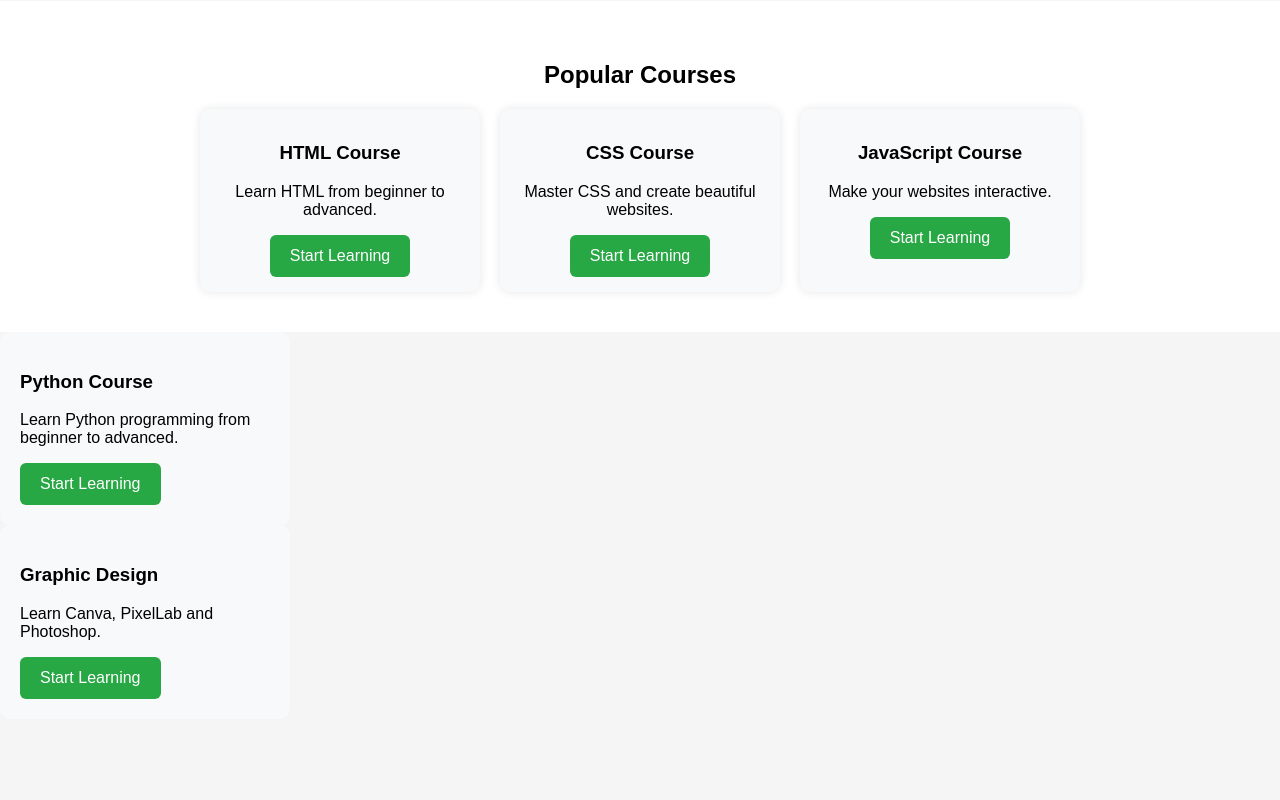
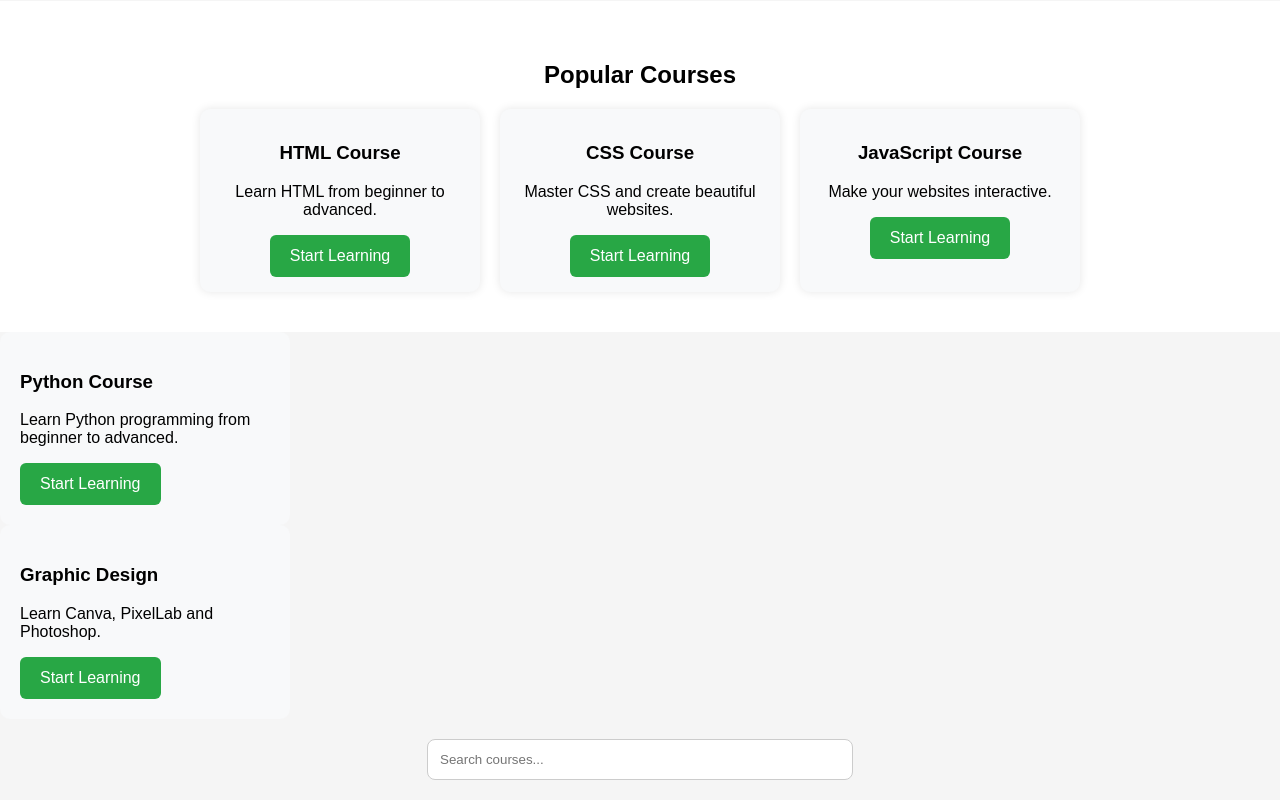
Before and after one commit to adamsmith141413-cmd/Smith-12, a plain HTML site: page index.html in a window 1280 px wide. Shown: the part 483-1283 px from the top of the page. Before the commit the page ends 1202 px from the top, so only its background shows below. Drawn offline with Linux system fonts and the light colour scheme.

Commit message:
Update index.html

```diff
--- a/index.html
+++ b/index.html
@@ -123,3 +123,8 @@ cursor:pointer;
 
 </div>
     </section>
+<div style="text-align:center;margin:20px;">
+<input type="text"
+placeholder="Search courses..."
+style="width:80%;max-width:400px;padding:12px;border:1px solid #ccc;border-radius:8px;">
+</div>
```
